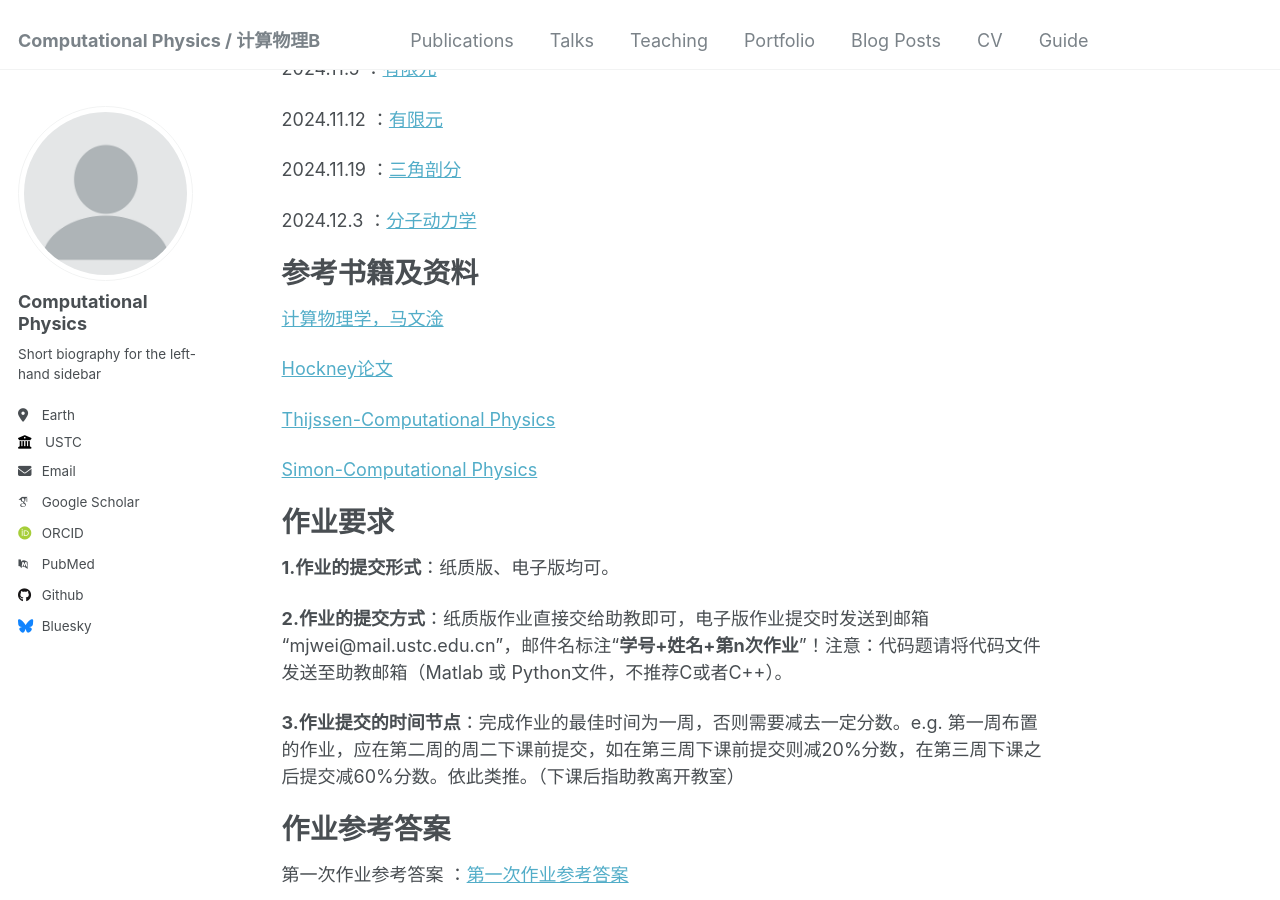
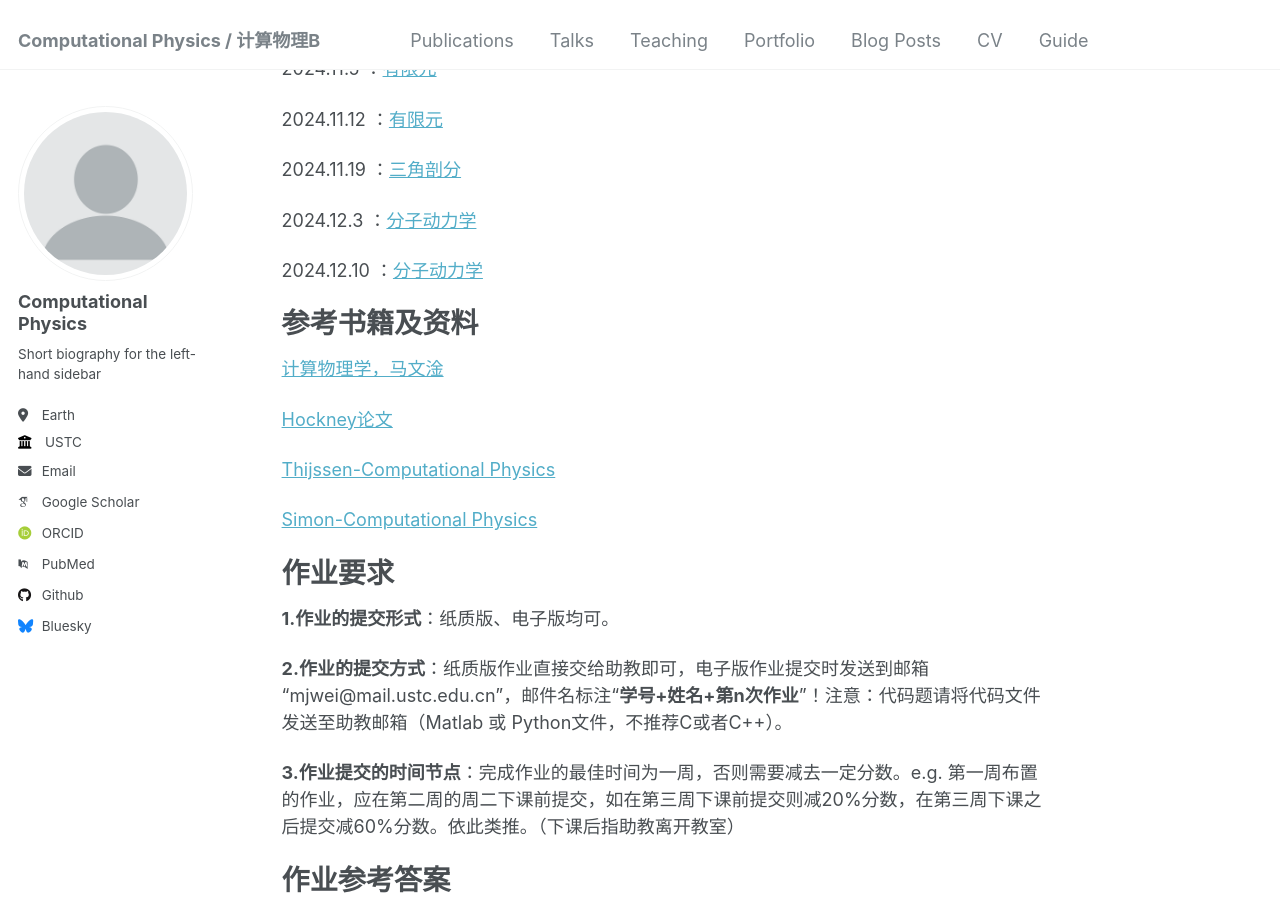
Before and after one commit to ZhouJikunn/ZhouJikunn.github.io, a Jekyll site: the page built from _pages/about.md, in a window 1280 px wide and 900 px high, scrolled down 552 px. Built offline with Jekyll 4.4.1, drawn with Linux system fonts in a browser that asks for light colours; some web fonts are replaced.

Commit message:
Update about.md

```diff
--- a/_pages/about.md
+++ b/_pages/about.md
@@ -33,6 +33,8 @@ redirect_from:
 2024.11.19 ：[三角剖分](http://zhoujikunn.github.io/files/三角剖分.pdf)
 
 2024.12.3 ：[分子动力学](http://zhoujikunn.github.io/files/分子动力学参考资料.pdf)
+
+2024.12.10 ：[分子动力学](http://zhoujikunn.github.io/files/分子动力学1.pdf)
 
 
 参考书籍及资料
```
